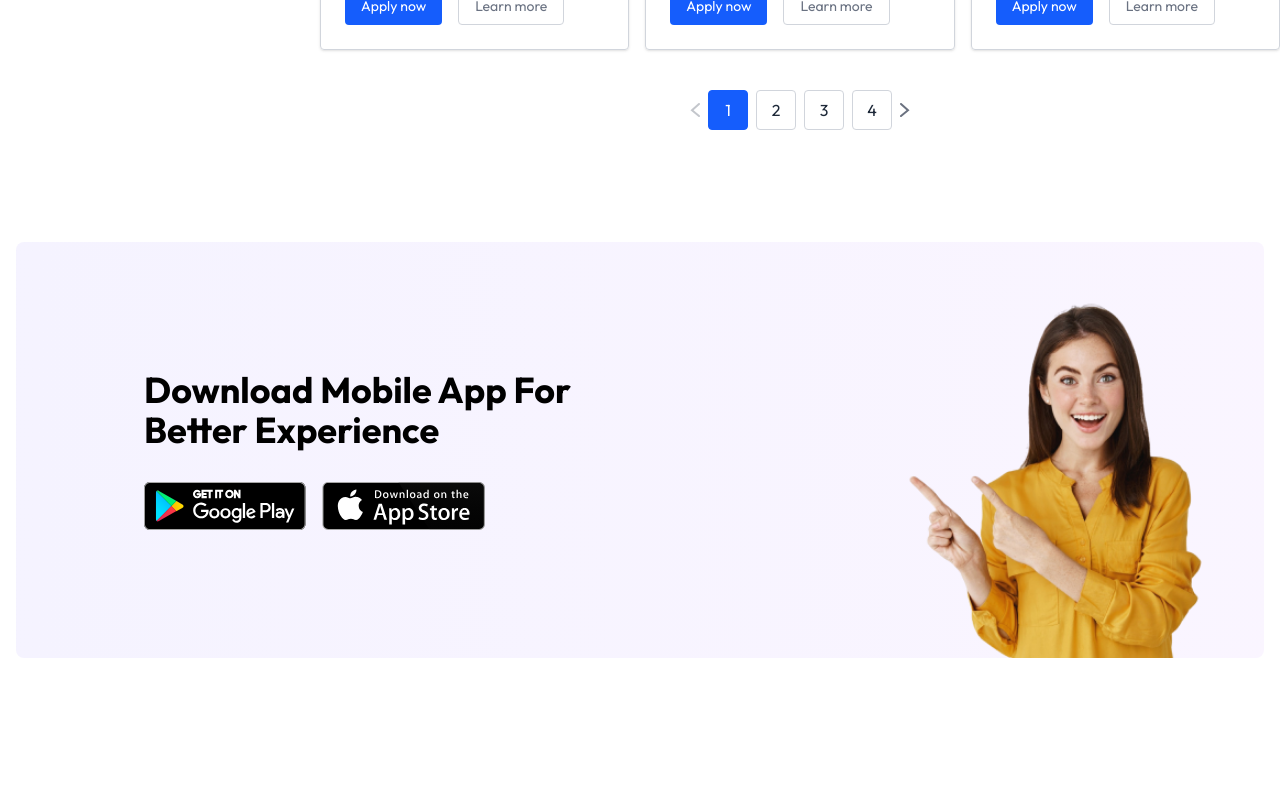
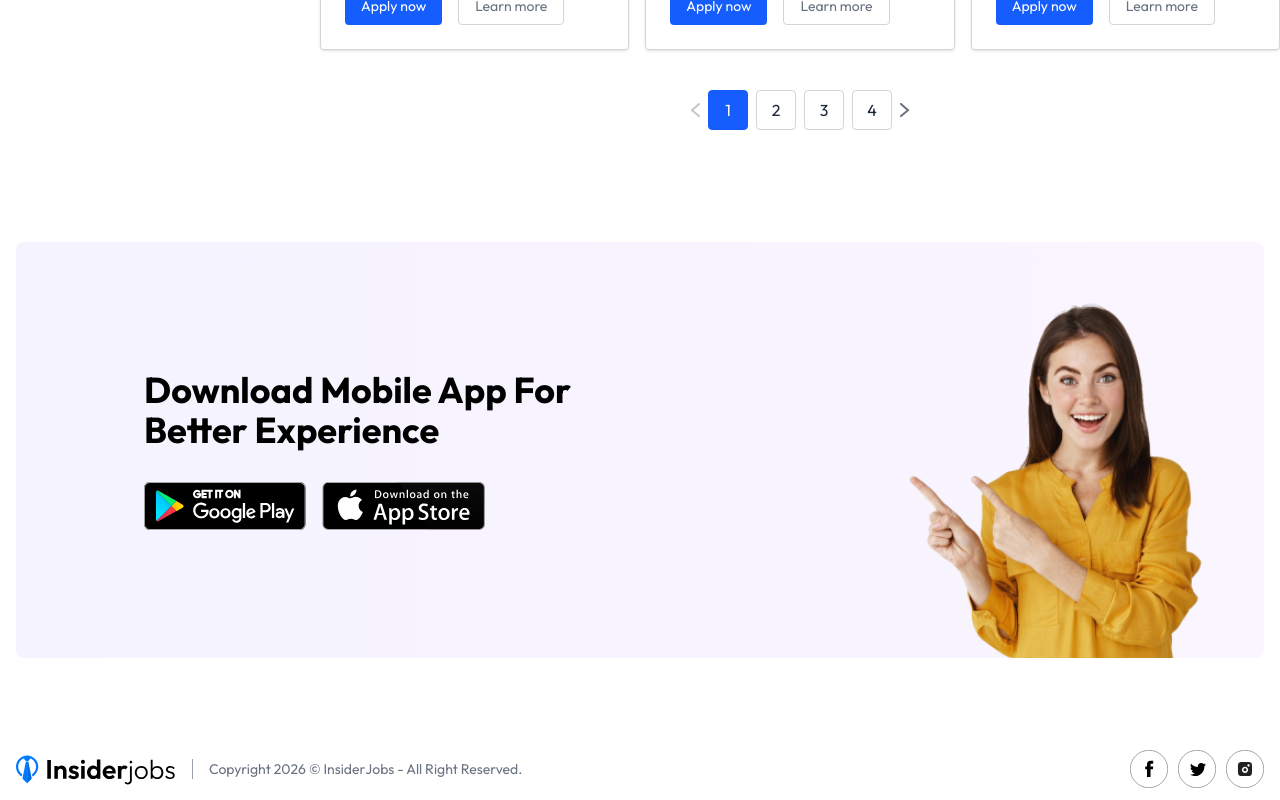
Before and after one commit to baibhavsinhadev/insiderjobs, a React (Vite) app in the folder client/: page / in a window 1280 px wide. Shown: the part 1268-2068 px from the top of the page. Before the commit the page ends 2006 px from the top, so only its background shows below. Built offline with nearby package versions, Linux system fonts and the light colour scheme; no server answers.

Commit message:
ui: completed footer component

```diff
--- a/client/src/components/components.js
+++ b/client/src/components/components.js
@@ -3,3 +3,4 @@
 export { default as JobListings } from "./user/JobListings";
 export { default as JobCard } from "./user/JobCard";
 export { default as AppDownload } from "./user/AppDownload";
+export { default as Footer } from "./user/Footer";
--- /dev/null
+++ b/client/src/components/user/Footer.jsx
@@ -0,0 +1,20 @@
+import { assets } from "../../assets/assets";
+import { SOCIAL_LINKS } from "../../constants/data";
+
+const Footer = () => {
+    return (
+        <div className="container px-4 2xl:px-20 mx-auto flex items-center justify-between gap-4 py-3 mt-20">
+            <img src={assets.logo} alt="logo" width={160} />
+
+            <p className="flex-1 border-l border-gray-400 pl-4 text-sm text-gray-500 max-sm:hidden">Copyright 2026 © InsiderJobs - All Right Reserved.</p>
+
+            <div className="flex gap-2.5">
+                {SOCIAL_LINKS.map(({ label, image }) => (
+                    <img src={image} alt={label} key={label} width={38} className="cursor-pointer" />
+                ))}
+            </div>
+        </div>
+    );
+};
+
+export default Footer;
--- a/client/src/constants/data.js
+++ b/client/src/constants/data.js
@@ -9,6 +9,12 @@
     { label: "Adobe", image: assets.adobe_logo }
 ];
 
+export const SOCIAL_LINKS = [
+    { label: "Facebook", image: assets.facebook_icon },
+    { label: "Twitter", image: assets.twitter_icon },
+    { label: "Instagram", image: assets.instagram_icon }
+]
+
 export const JOB_CATEGORIES = [
     "Programming",
     "Data Science",
@@ -16,7 +22,7 @@
     "Networking",
     "Management",
     "Marketing",
-    "Cybersecurity",
+    "Cybersecurity"
 ];
 
 export const JOB_LOCATIONS = [
--- a/client/src/pages/user/Home.jsx
+++ b/client/src/pages/user/Home.jsx
@@ -1,4 +1,4 @@
-import { AppDownload, Hero, JobListings, Navbar } from "../../components/components";
+import { AppDownload, Footer, Hero, JobListings, Navbar } from "../../components/components";
 
 const Home = () => {
     return (
@@ -7,6 +7,7 @@
             <Hero />
             <JobListings />
             <AppDownload />
+            <Footer />
         </div>
     );
 };
```
